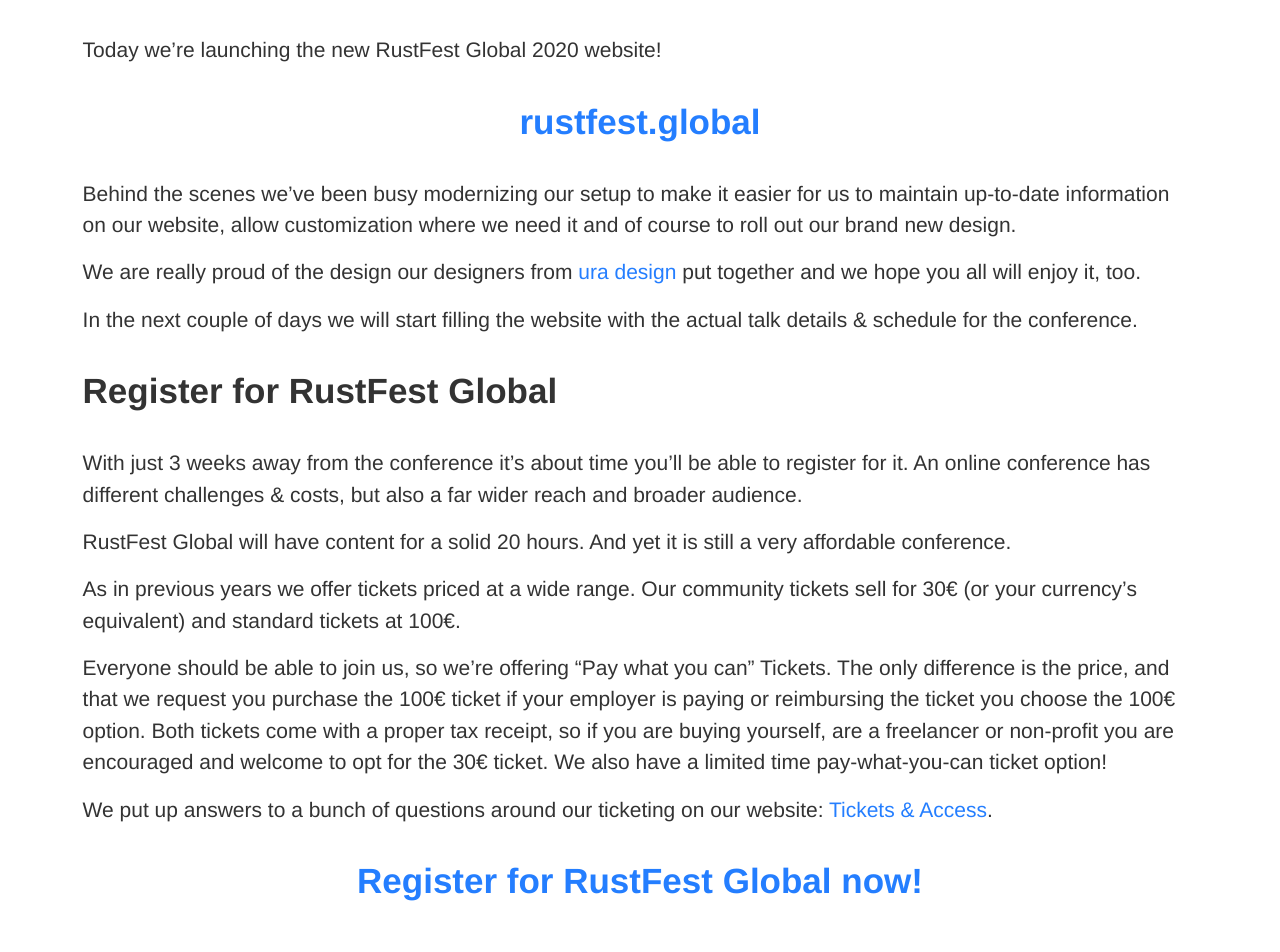
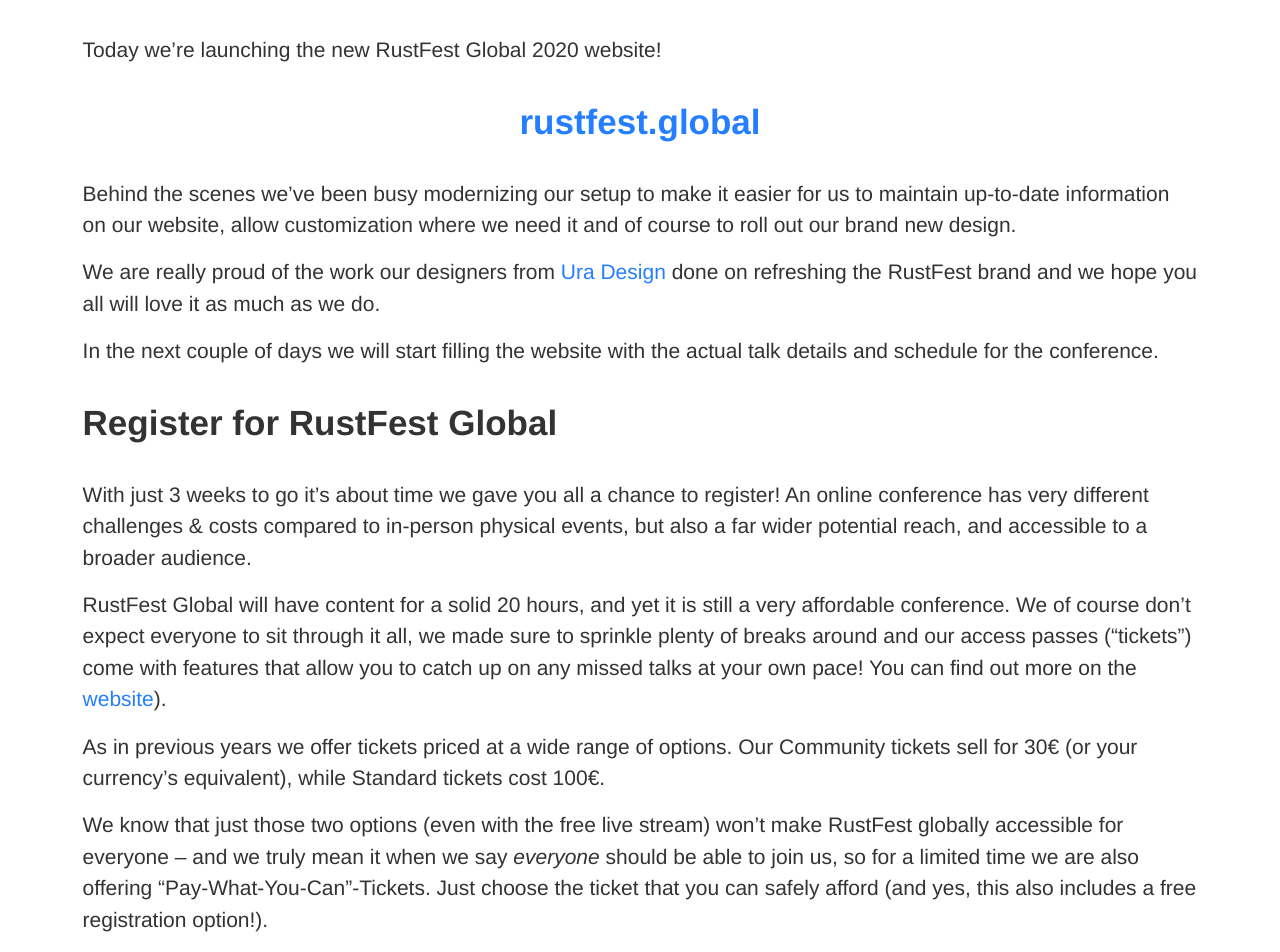
Before and after one commit to RustFestEU/blog.rustfest.eu, a Jekyll site: the page built from _posts/2020-10-21-a-new-look.md, in a window 1280 px wide and 1400 px high, scrolled down 547 px. Shown: the top 952 px of the window. Built offline with Jekyll 4.4.1, drawn with Linux system fonts in a browser that asks for light colours; some of the changed text lies outside the part shown.

Commit message:
Website announcement blogpost touch-up

```diff
--- a/_posts/2020-10-21-a-new-look.md
+++ b/_posts/2020-10-21-a-new-look.md
@@ -2,18 +2,18 @@
 layout: post
 title: "A new look, tickets and what's to come"
 description: "Tickets available for RustFest Global with 20+ talks in 3 timezones"
-socialImageSrc: "/assets/posts/2020-global/2020-10-21_a_new_look.png"
+socialImageSrc: "/assets/posts/2020-global/2020-10-21_a_new_look_2.png"
 date: 2020-10-21
 authors:
   - badboy
 ---
 
 
-tl;dr: [Register for RustFest Global now!](https://rustfest.global/tickets), but read on for the details.
+tl;dr: [Register for RustFest Global now!](https://rustfest.global/information/tickets), but read on for the details.
 
 ---
 
-We're less than 3 weeks away from the conference, our speakers are selected and are now busy preparing their talks.
+We are less than 3 weeks away from the conference, our speakers are selected and are now busy preparing their talks.
 
 ## The New Look
 
@@ -25,30 +25,31 @@
 
 Behind the scenes we've been busy modernizing our setup to make it easier for us to maintain up-to-date information on our website, allow customization where we need it and of course to roll out our brand new design.
 
-We are really proud of the design our designers from [ura design] put together and we hope you all will enjoy it, too.
+We are really proud of the work our designers from [Ura Design] done on refreshing the RustFest brand and we hope you all will love it as much as we do.
 
-In the next couple of days we will start filling the website with the actual talk details & schedule for the conference.
+In the next couple of days we will start filling the website with the actual talk details and schedule for the conference.
 
-[ura design]: https://ura.design/
+[Ura Design]: https://ura.design/
 
 ## Register for RustFest Global
 
-With just 3 weeks away from the conference it's about time you'll be able to register for it.
-An online conference has different challenges & costs, but also a far wider reach and broader audience.
+With just 3 weeks to go it's about time we gave you all a chance to register!
+An online conference has very different challenges & costs compared to in-person physical events, but also a far wider potential reach, and accessible to a broader audience.
 
-RustFest Global will have content for a solid 20 hours.
-And yet it is still a very affordable conference.
+RustFest Global will have content for a solid 20 hours, and yet it is still a very affordable conference. We of course don't expect everyone to sit through it all, we made sure to sprinkle plenty of breaks around and our access passes ("tickets") come with features that allow you to catch up on any missed talks at your own pace! You can find out more on the [website](https://rustfest.global/information/how-to-watch/#replays)).
 
-As in previous years we offer tickets priced at a wide range.
-Our community tickets sell for 30€ (or your currency's equivalent) and standard tickets at 100€.
+As in previous years we offer tickets priced at a wide range of options.
+Our Community tickets sell for 30€ (or your currency's equivalent), while Standard tickets cost 100€.
 
-Everyone should be able to join us, so we're offering "Pay what you can" Tickets.
-The only difference is the price, and that we request you purchase the 100€ ticket if your employer is paying or reimbursing the ticket you choose the 100€ option.
-Both tickets come with a proper tax receipt, so if you are buying yourself, are a freelancer or non-profit you are encouraged and welcome to opt for the 30€ ticket.
-We also have a limited time pay-what-you-can ticket option!
+We know that just those two options (even with the free live stream) won't make RustFest globally accessible for everyone -- and we truly mean it when we say *everyone* should be able to join us, so for a limited time we are also offering "Pay-What-You-Can"-Tickets. Just choose the ticket that you can safely afford (and yes, this also includes a free registration option!).
 
-We put up answers to a bunch of questions around our ticketing on our website: [Tickets & Access](https://rustfest.global/tickets).
+All the tickets provide the same level of access, the only difference being the price. That said, we do request you purchase the 100€ ticket if your employer is paying or reimbursing the ticket, or if you can afford to support us and the wider Rust community (we have a [writeup]() on how money is spent at Rustfest!).
+
+*NOTE: all tickets come with a proper tax receipt, so if you are buying yourself, are a freelancer or non-profit you are encouraged and welcome to opt for any of the lower-price tiers.*
+*Please also note that in some jurisdictions [VAT/GST is added to the price](https://rustfest.global/information/tickets/#q%3A-i-tried-to-buy-a-ticket%2C-but-the-price-displayed-was-more-than-30%E2%82%AC%2F100%E2%82%AC%2C-what's-going-on%3F).*
+
+We have put up answers to a whole bunch of questions around our ticketing on our website at [Tickets & Access](https://rustfest.global/tickets), and we have a [handy guide](https://rustfest.global/information/how-to-watch/#differences-between-public-and-paid-streams) with the differences between the free live stream and the one for holders of access passes (tickets).
 
 <center>
-<h2><a href="https://rustfest.global/tickets" class="post-link">Register for RustFest Global now!</a></h2>
+<h2><a href="https://rustfest.global/information/tickets" class="post-link">Register for RustFest Global now!</a></h2>
 </center>
```
Also changed, not shown: assets/posts/2020-global/2020-10-21_a_new_look_2.png (added), assets/posts/2020-global/default-social.png (renamed from assets/posts/2020-global/2020-10-21_a_new_look.png).
